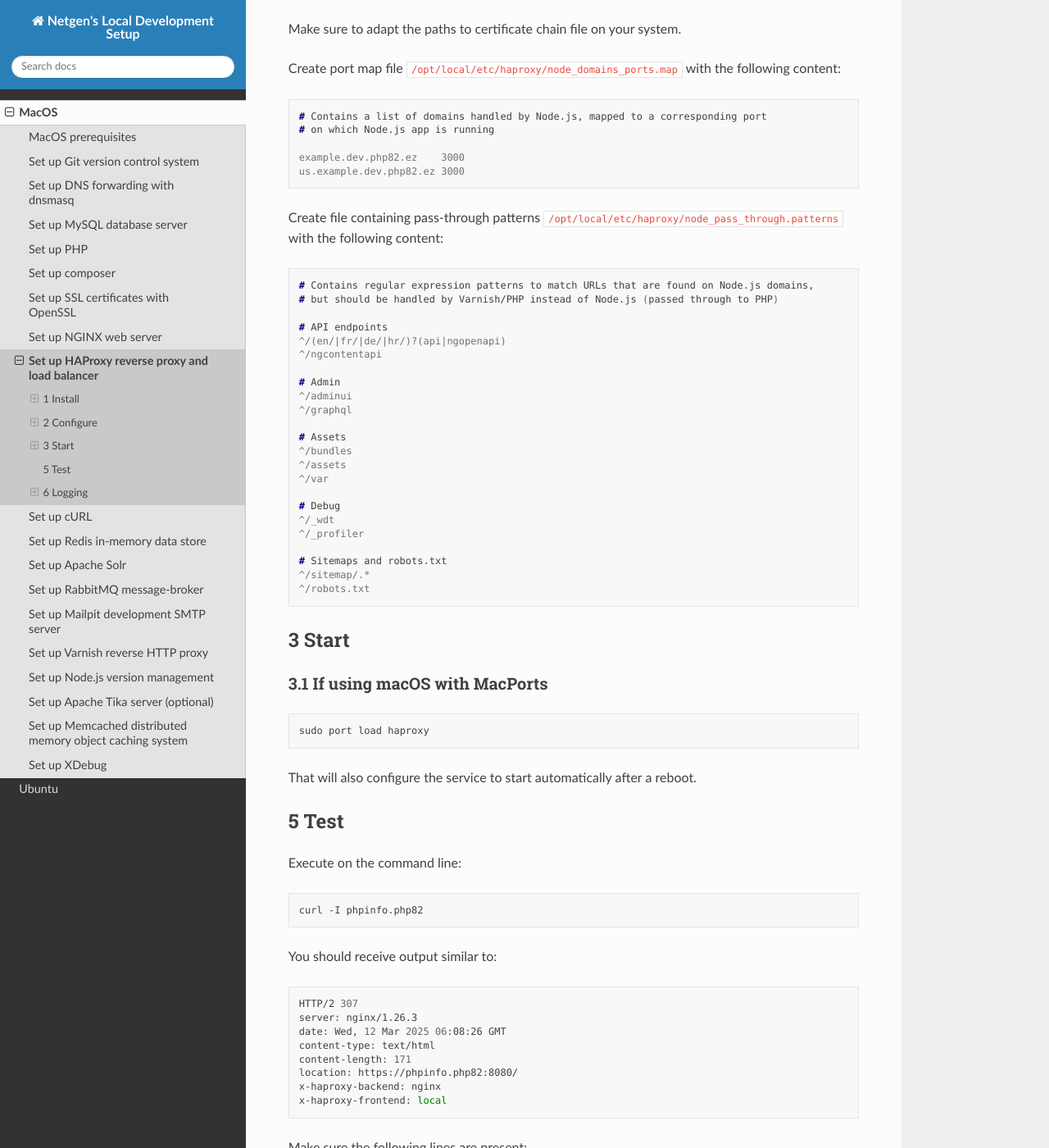
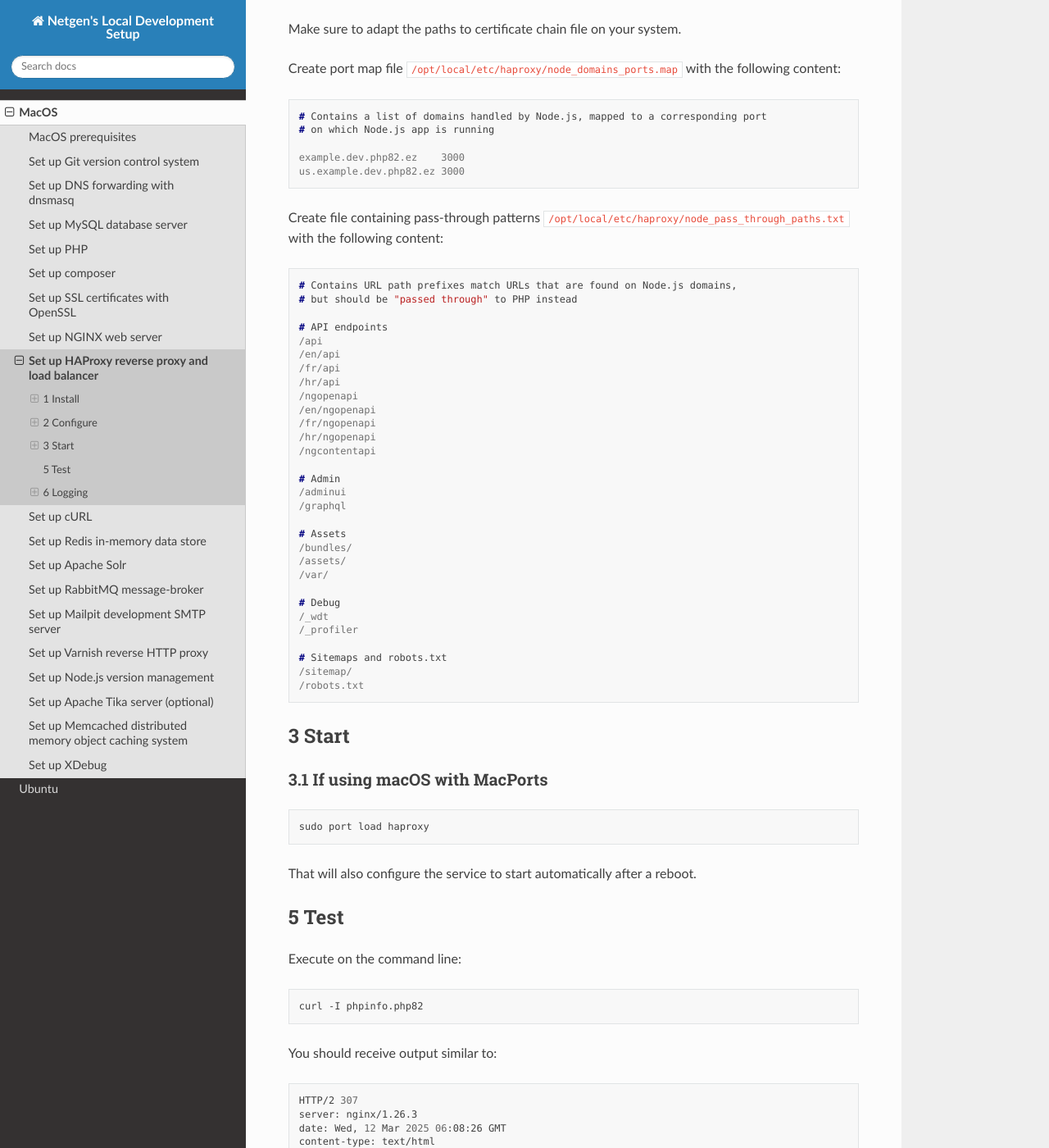
Before and after one commit to netgen/local-development-setup, a Sphinx documentation site: the page built from docs/source/macos/haproxy.rst, in a window 1280 px wide and 1400 px high, scrolled down 1558 px. Shown: the whole window at 82% size. Built offline with Sphinx 7.4.7 and the Read the Docs theme 3.1.0, drawn with Linux system fonts in a browser that asks for light colours; formulas are drawn with MathJax 3; some of the changed text lies outside the part shown.

Commit message:
P7A-174: use map file with path prefixes as it's more performant

```diff
--- a/docs/source/macos/haproxy.rst
+++ b/docs/source/macos/haproxy.rst
@@ -43,7 +43,7 @@ Create configuration file ``/opt/local/etc/haproxy/haproxy.cfg`` with the follow
        bind *:6443  ssl crt /Users/brodijak/ssl/chain.pem
 
        acl is_node req.fhdr(Host),map_str(/opt/local/etc/haproxy/node_domains_ports.map) -m found
-       acl is_node_pass_through path_reg -i -f /opt/local/etc/haproxy/node_pass_through.patterns
+       acl is_node_pass_through path,map_beg(/opt/local/etc/haproxy/node_pass_through_paths.txt) -m found
 
        http-request capture req.hdr(Host) len 128
        http-request capture req.fhdr(Referer) len 128
@@ -93,34 +93,41 @@ Create port map file ``/opt/local/etc/haproxy/node_domains_ports.map`` with the
    example.dev.php82.ez    3000
    us.example.dev.php82.ez 3000
 
-Create file containing pass-through patterns ``/opt/local/etc/haproxy/node_pass_through.patterns``
+Create file containing pass-through patterns ``/opt/local/etc/haproxy/node_pass_through_paths.txt``
 with the following content:
 
 .. code:: console
 
-   # Contains regular expression patterns to match URLs that are found on Node.js domains,
-   # but should be handled by Varnish/PHP instead of Node.js (passed through to PHP)
+   # Contains URL path prefixes match URLs that are found on Node.js domains,
+   # but should be "passed through" to PHP instead
 
    # API endpoints
-   ^/(en/|fr/|de/|hr/)?(api|ngopenapi)
-   ^/ngcontentapi
+   /api
+   /en/api
+   /fr/api
+   /hr/api
+   /ngopenapi
+   /en/ngopenapi
+   /fr/ngopenapi
+   /hr/ngopenapi
+   /ngcontentapi
 
    # Admin
-   ^/adminui
-   ^/graphql
+   /adminui
+   /graphql
 
    # Assets
-   ^/bundles
-   ^/assets
-   ^/var
+   /bundles/
+   /assets/
+   /var/
 
    # Debug
-   ^/_wdt
-   ^/_profiler
+   /_wdt
+   /_profiler
 
    # Sitemaps and robots.txt
-   ^/sitemap/.*
-   ^/robots.txt
+   /sitemap/
+   /robots.txt
 
 3 Start
 -------
```
